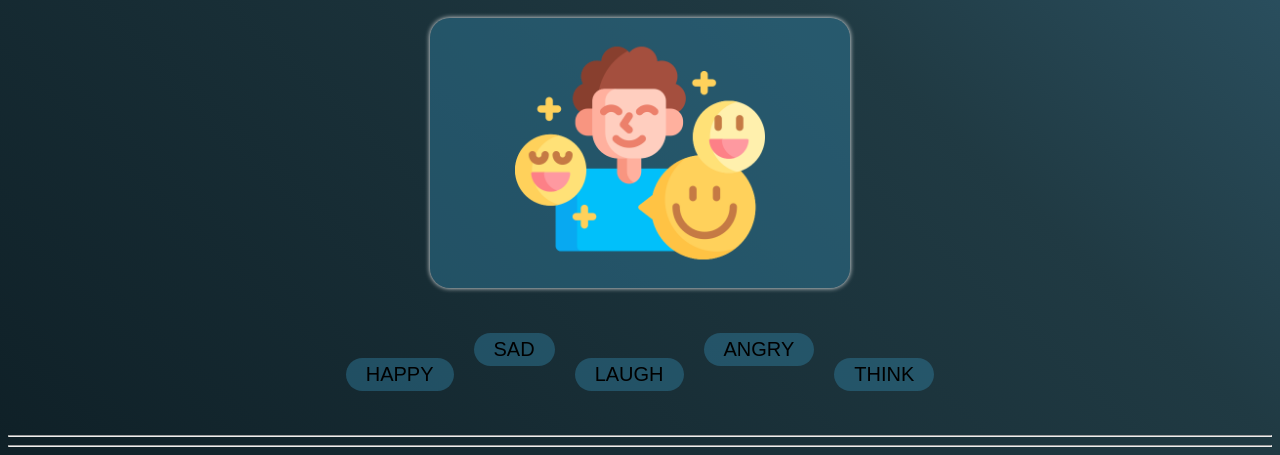
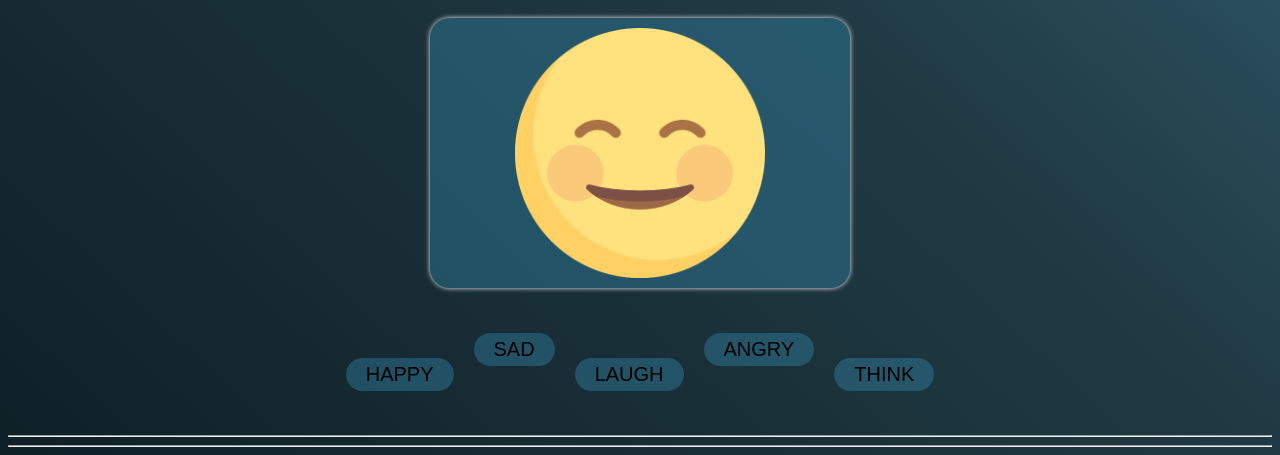
Before and after one commit to yashkohakade18/Toggler_Application, a plain HTML site: page index.html in a window 1280 px wide. Both pictures are taken after a click on the button "HAPPY". Shown: the part 549-1004 px from the top of the page. Drawn offline with Linux system fonts and the light colour scheme.

Commit message:
emoji updated

```diff
--- a/index.html
+++ b/index.html
@@ -181,7 +181,7 @@ min-height: 100vh;
 
     </div>
     <div class="button-container" >
-        <button class="emoji-btn btn-happy" onclick="">HAPPY</button>
+        <button class="emoji-btn btn-happy" onclick="change()" >HAPPY</button>
         <button class="emoji-btn btn-sad" onclick="">SAD</button>
         <button class="emoji-btn btn-laugh" onclick="">LAUGH</button>
         <button class="emoji-btn btn-angry" onclick="">ANGRY</button>
@@ -202,6 +202,11 @@ min-height: 100vh;
                 bulbElement.src =('light bulb-off.png');
             }
         }
+
+        function change(){
+            const emojiElement = document.getElementById('mood')
+            emojiElement.src = ('happy.png')
+        }
     </script>
 </body>
 </html>
```
Also changed, not shown: angry.png (added), happy.png (added), laugh.png (added), sad.png (added), think.png (added).
